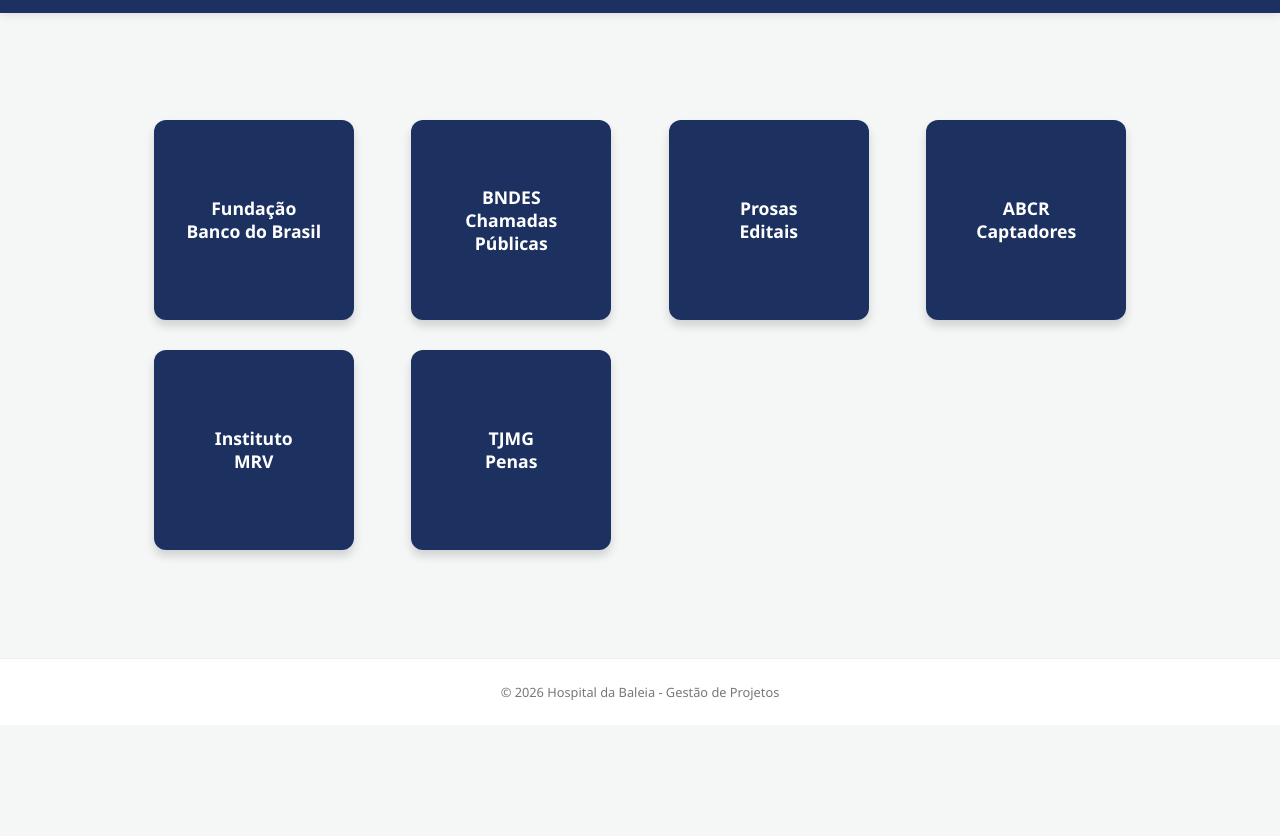
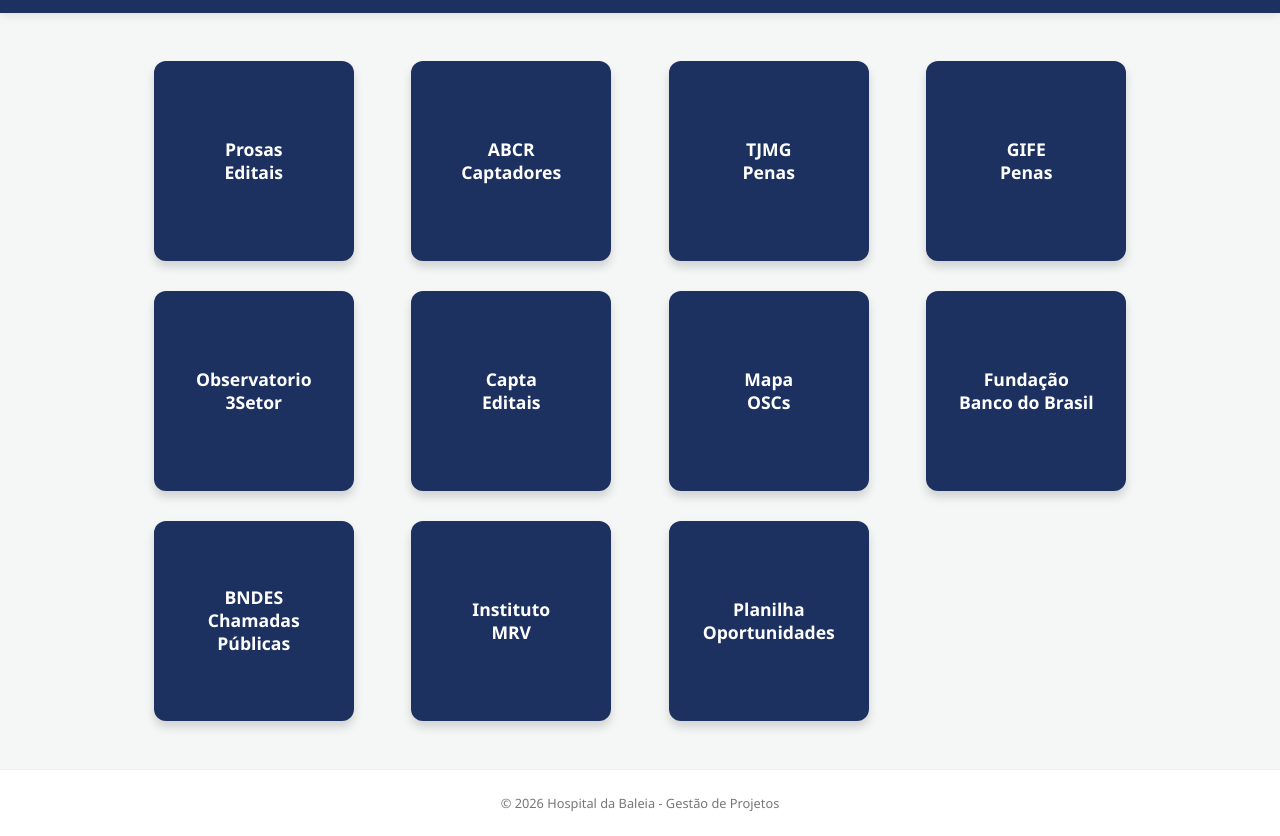
Before and after one commit to AlexMigotti/Facilitador, a plain HTML site: page index.html in a window 1280 px wide. Shown: the part 75-911 px from the top of the page. Before the commit the page ends 800 px from the top, so only its background shows below. Drawn offline with Linux system fonts and the light colour scheme.

Commit message:
Update index.html

```diff
--- a/index.html
+++ b/index.html
@@ -17,24 +17,39 @@
 
     <main class="container">
         <div class="grid-links">
+
+            <button onclick="openLink('prosas')" class="btn-link square-btn">
+                <span>Prosas<br>Editais</span>
+            </button>
+            <button onclick="openLink('captadores')" class="btn-link square-btn">
+                <span>ABCR<br>Captadores</span>
+            </button>
+            <button onclick="openLink('tjmg')" class="btn-link square-btn">
+                <span>TJMG<br>Penas</span>
+            </button>
+            <button onclick="openLink('gife')" class="btn-link square-btn">
+                <span>GIFE<br>Penas</span>
+            </button><button onclick="openLink('observatorio')" class="btn-link square-btn">
+                <span>Observatorio<br>3Setor</span>
+            </button>
+            </button><button onclick="openLink('capta')" class="btn-link square-btn">
+                <span>Capta<br>Editais</span>
+            </button></button><button onclick="openLink('Mapa')" class="btn-link square-btn">
+                <span>Mapa<br>OSCs</span>
+            </button>
             <button onclick="openLink('fbb')" class="btn-link square-btn">
                 <span>Fundação<br>Banco do Brasil</span>
             </button>
             <button onclick="openLink('bndes')" class="btn-link square-btn">
                 <span>BNDES<br>Chamadas Públicas</span>
             </button>
-            <button onclick="openLink('prosas')" class="btn-link square-btn">
-                <span>Prosas<br>Editais</span>
-            </button>
-            <button onclick="openLink('captadores')" class="btn-link square-btn">
-                <span>ABCR<br>Captadores</span>
-            </button>
             <button onclick="openLink('mrv')" class="btn-link square-btn">
                 <span>Instituto<br>MRV</span>
             </button>
-           <button onclick="openLink('tjmg')" class="btn-link square-btn">
-                <span>TJMG<br>Penas</span>
+            <button onclick="openLink('planilha')" class="btn-link square-btn">
+                <span>Planilha<br>Oportunidades</span>
             </button>
+
         </div>
     </main>
 
@@ -44,5 +59,4 @@
 
     <script src="script.js"></script>
 </body>
-
 </html>
```
